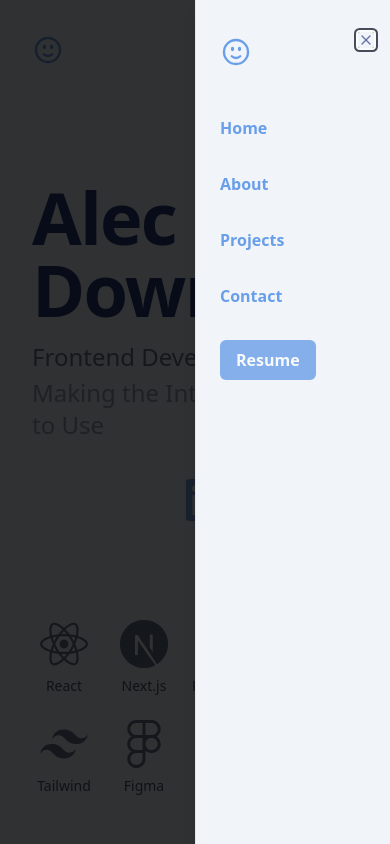
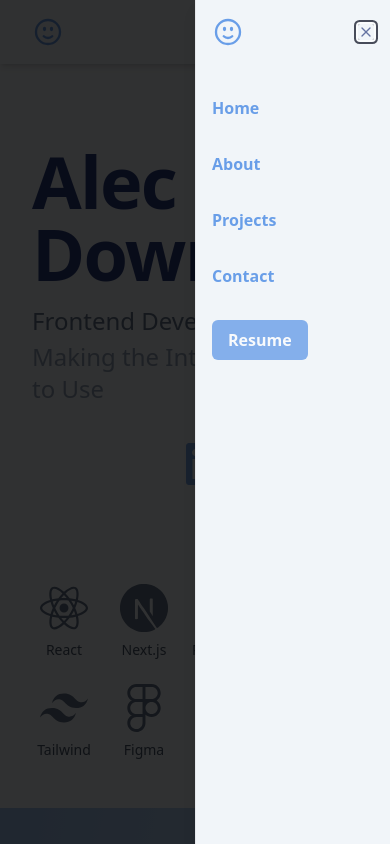
Before and after one commit to a-down/portfolio, a React (Vite) app: page / in a window 390 px wide. Both pictures are taken after a click on the button 346 px from the left and 50 px from the top of the page. Shown: the top 844 px of the page. Built offline with nearby package versions, Linux system fonts and the light colour scheme.

Commit message:
fixed header on small screens

```diff
--- a/src/components/Header.jsx
+++ b/src/components/Header.jsx
@@ -34,10 +34,10 @@ export default function Header({ location }) {
 
 
   return (
-    <div className="max-w-[1400px] mx-auto px-8 md:px-12 lg:px-24 w-full">
-      <header className=' w-full h-[100px]'>
+    <div className="max-w-[1400px] mx-auto px-8 md:px-12 lg:px-24 w-full sticky top-0 left-0 md:static bg-slate-100 shadow-md md:shadow-none md:bg-transparent z-20">
+      <header className=' w-full h-[64px] md:h-[100px]'>
 
-        <div className='h-full items-center flex justify-between w-full opacity-100'>
+        <div className='h-full items-center flex justify-between w-full'>
 
           <a href='/' className="hover:scale-105">
             <img src={smileIcon} className='w-8 h-8'/>
@@ -54,7 +54,7 @@ export default function Header({ location }) {
             <SheetContent>
               <SheetHeader>
                 <SheetTitle>
-                  <img src={smileIcon} className='w-8 h-8 mt-3 mb-10'/>
+                  <img src={smileIcon} className='w-8 h-8 mb-10'/>
                 </SheetTitle>
                 <Navigation />
               </SheetHeader>
--- a/src/components/ui/sheet.jsx
+++ b/src/components/ui/sheet.jsx
@@ -25,7 +25,7 @@ const SheetOverlay = React.forwardRef(({ className, ...props }, ref) => (
 SheetOverlay.displayName = SheetPrimitive.Overlay.displayName
 
 const sheetVariants = cva(
-  "fixed z-50 gap-4 bg-slate-100 p-6 shadow-lg transition ease-in-out data-[state=open]:animate-in data-[state=closed]:animate-out data-[state=closed]:duration-300 data-[state=open]:duration-500 dark:bg-slate-950",
+  "fixed z-50 gap-4 bg-slate-100 p-4 shadow-lg transition ease-in-out data-[state=open]:animate-in data-[state=closed]:animate-out data-[state=closed]:duration-300 data-[state=open]:duration-500 dark:bg-slate-950",
   {
     variants: {
       side: {
@@ -49,7 +49,7 @@ const SheetContent = React.forwardRef(({ side = "right", className, children, ..
     <SheetPrimitive.Content ref={ref} className={cn(sheetVariants({ side }), className)} {...props}>
       {children}
       <SheetPrimitive.Close
-        className="absolute right-4 top-8 rounded-sm opacity-70 text-brand-900 ring-offset-white transition-opacity hover:opacity-100 focus:outline-none focus:ring-2 focus:ring-slate-950 focus:ring-offset-2 disabled:pointer-events-none data-[state=open]:bg-slate-100 dark:ring-offset-slate-950 dark:focus:ring-slate-300 dark:data-[state=open]:bg-slate-800">
+        className="absolute right-4 top-6 rounded-sm opacity-70 text-brand-900 ring-offset-white transition-opacity hover:opacity-100 focus:outline-none focus:ring-2 focus:ring-slate-950 focus:ring-offset-2 disabled:pointer-events-none data-[state=open]:bg-slate-100 dark:ring-offset-slate-950 dark:focus:ring-slate-300 dark:data-[state=open]:bg-slate-800">
         <X className="h-4 w-4" />
         <span className="sr-only">Close</span>
       </SheetPrimitive.Close>
```
